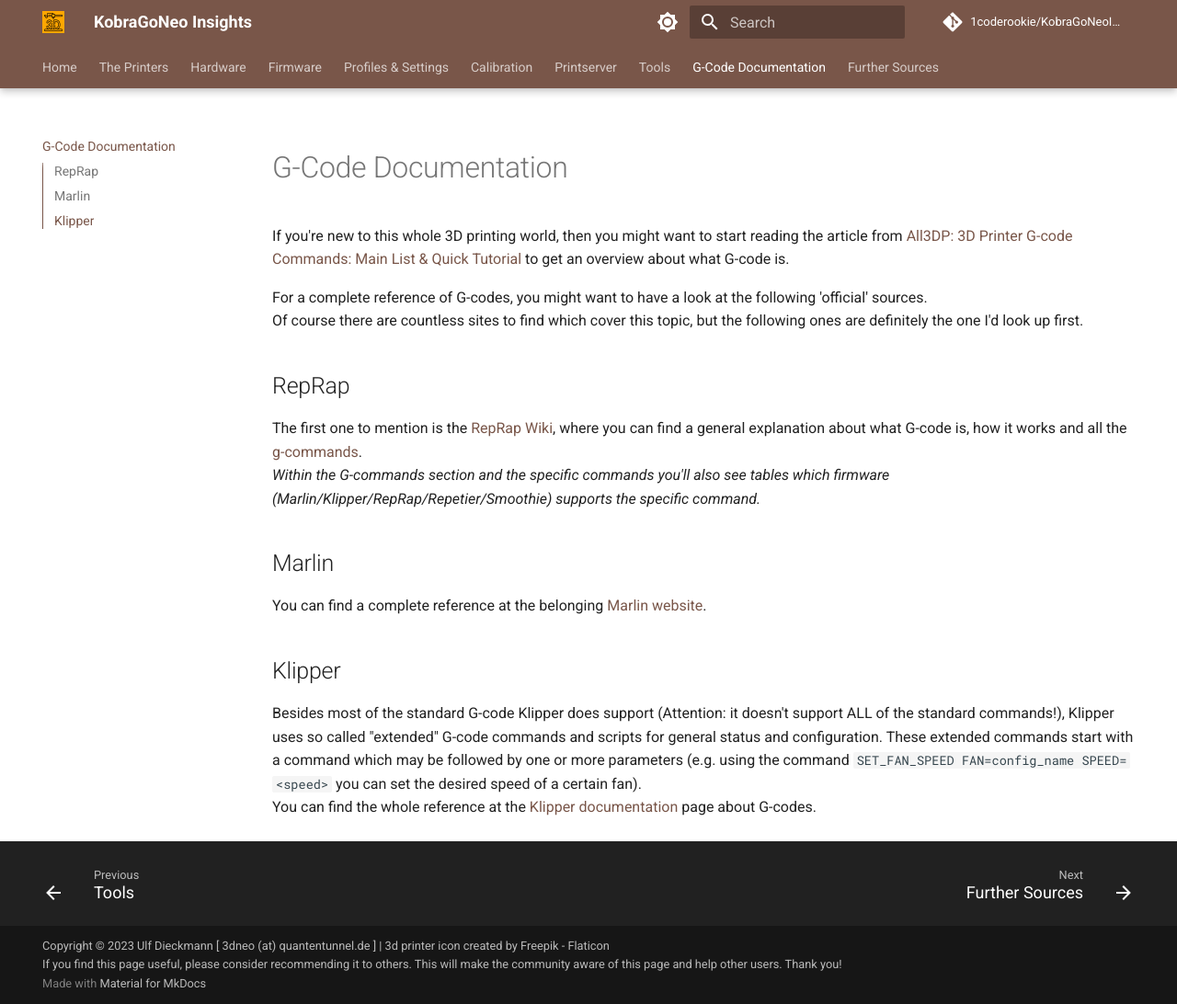
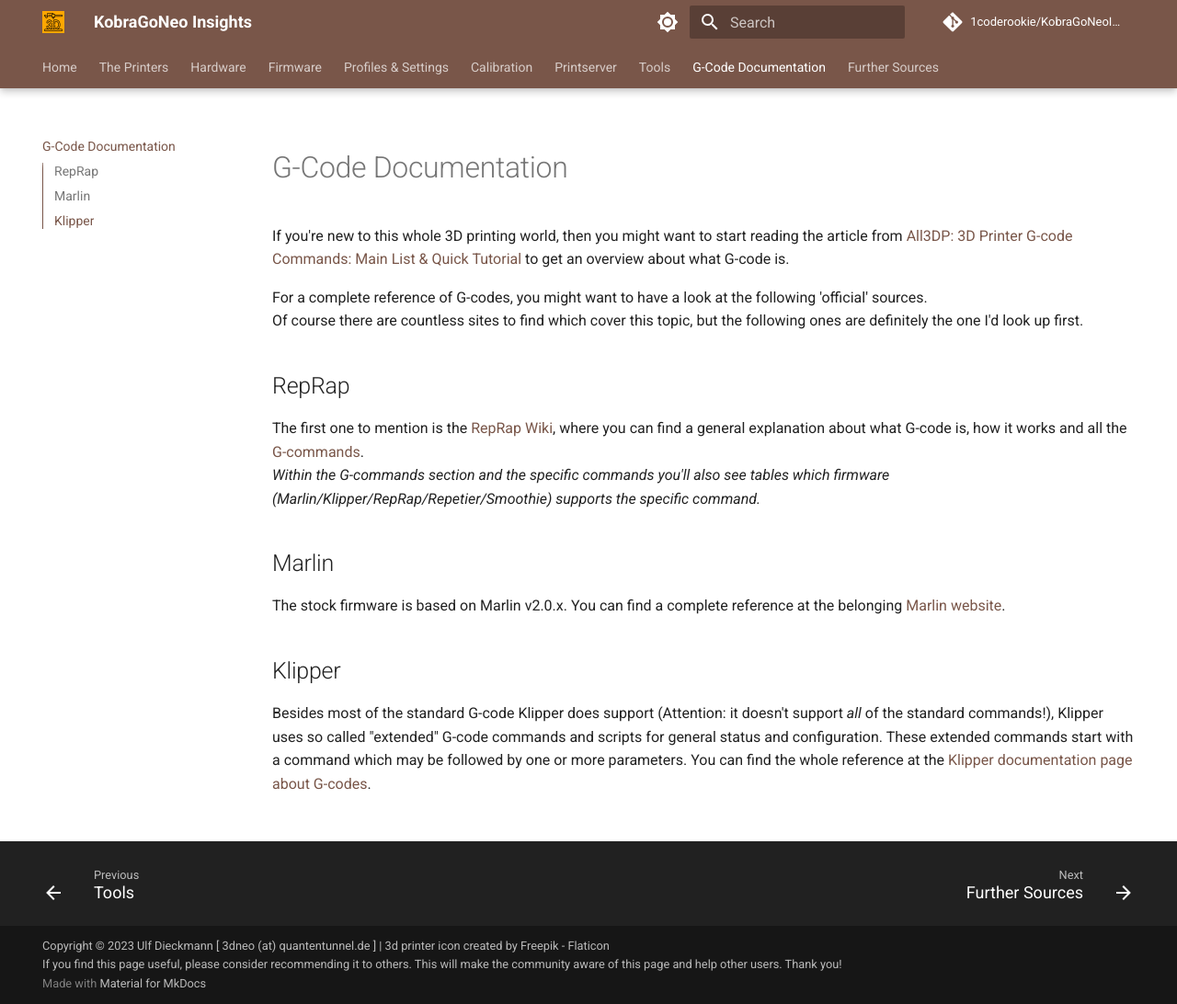
Before and after one commit to 1coderookie/KobraGoNeoInsights, an MkDocs documentation site: the page built from docs/gcode_doc.md, in a window 1280 px wide and 1092 px high. Shown: the whole window at 92% size. Built offline with MkDocs 1.6.1 and Material for MkDocs 9.7.7, drawn with Linux system fonts in a browser that asks for light colours; comment, search, counter and statistics services are not loaded.

Commit message:
Update gcode_doc.md

```diff
--- a/docs/gcode_doc.md
+++ b/docs/gcode_doc.md
@@ -7,12 +7,11 @@
 Of course there are countless sites to find which cover this topic, but the following ones are definitely the one I'd look up first.
 
 ## RepRap
-The first one to mention is the [RepRap Wiki](https://reprap.org/wiki/G-code), where you can find a general explanation about what G-code is, how it works and all the [g-commands](https://reprap.org/wiki/G-code#G-commands).
+The first one to mention is the [RepRap Wiki](https://reprap.org/wiki/G-code), where you can find a general explanation about what G-code is, how it works and all the [G-commands](https://reprap.org/wiki/G-code#G-commands).
 *Within the G-commands section and the specific commands you'll also see tables which firmware (Marlin/Klipper/RepRap/Repetier/Smoothie) supports the specific command.*
 
 ## Marlin
-You can find a complete reference at the belonging [Marlin website](https://marlinfw.org/meta/gcode/).
+The stock firmware is based on Marlin v2.0.x. You can find a complete reference at the belonging [Marlin website](https://marlinfw.org/meta/gcode/).
 
 ## Klipper
-Besides most of the standard G-code Klipper does support (Attention: it doesn't support ALL of the standard commands!), Klipper uses so called "extended" G-code commands and scripts for general status and configuration. These extended commands start with a command which may be followed by one or more parameters (e.g. using the command `SET_FAN_SPEED FAN=config_name SPEED=<speed>` you can set the desired speed of a certain fan).
-You can find the whole reference at the [Klipper documentation](https://www.klipper3d.org/G-Codes.html) page about G-codes.
+Besides most of the standard G-code Klipper does support (Attention: it doesn't support *all* of the standard commands!), Klipper uses so called "extended" G-code commands and scripts for general status and configuration. These extended commands start with a command which may be followed by one or more parameters. You can find the whole reference at the [Klipper documentation page about G-codes](https://www.klipper3d.org/G-Codes.html).
```
